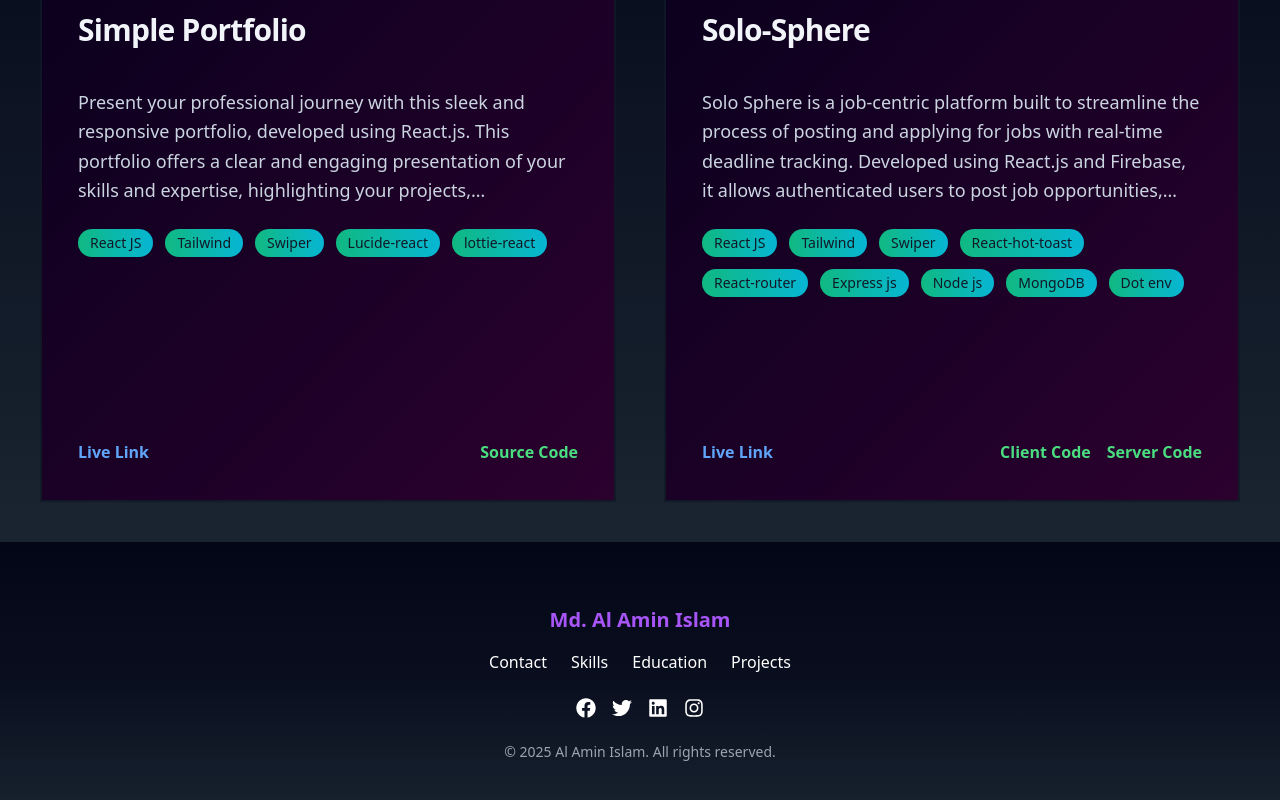
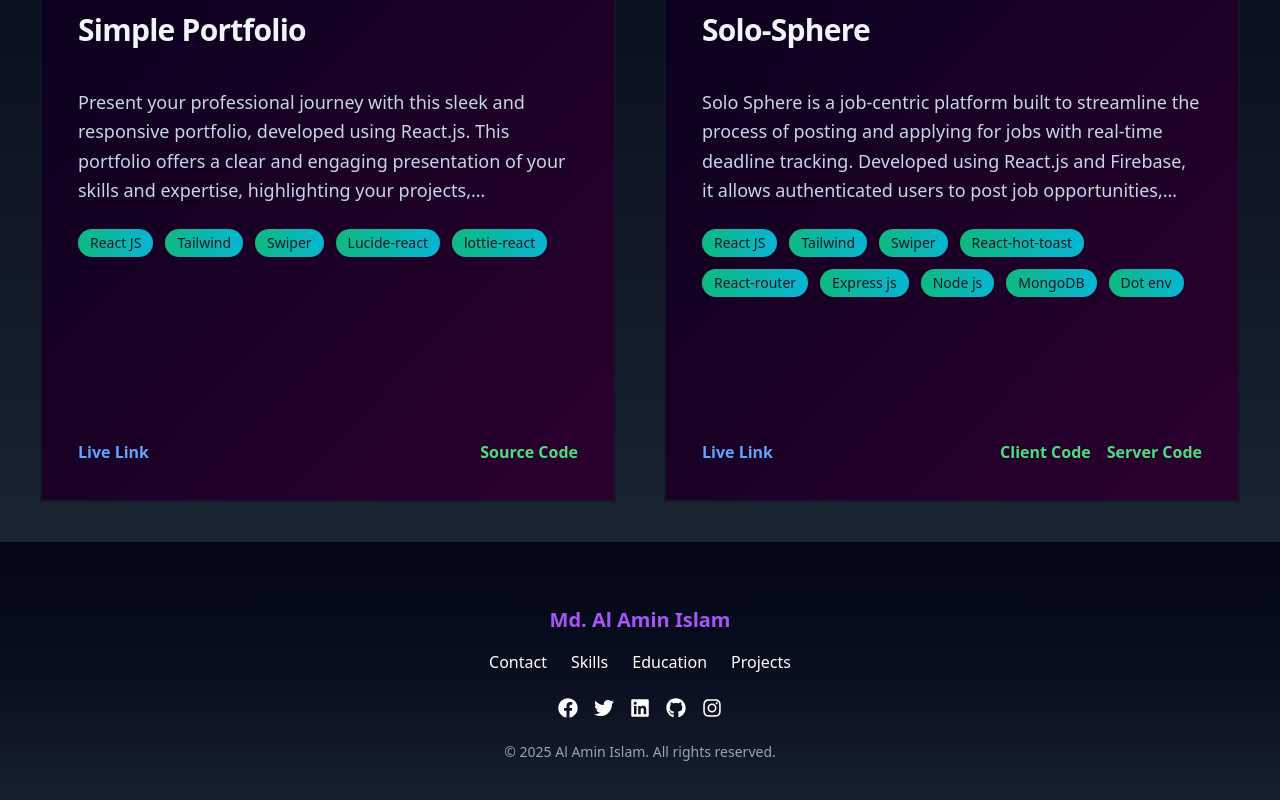
Before and after one commit to alaminjim/personal-protfolio, a React (Vite) app: page /projects in a window 1280 px wide. Shown: the part 533-1333 px from the top of the page. Built offline with nearby package versions, Linux system fonts and the light colour scheme.

Commit message:
added github link

```diff
--- a/src/components/Footer.jsx
+++ b/src/components/Footer.jsx
@@ -1,4 +1,10 @@
-import { FaFacebook, FaTwitter, FaLinkedin, FaInstagram } from "react-icons/fa";
+import {
+  FaFacebook,
+  FaTwitter,
+  FaLinkedin,
+  FaInstagram,
+  FaGithub,
+} from "react-icons/fa";
 import { Link } from "react-router-dom";
 
 const Footer = () => {
@@ -35,6 +41,10 @@ const Footer = () => {
               link: "https://www.linkedin.com/in/al-amin-islam-668a30377/",
             },
             {
+              icon: <FaGithub />,
+              link: "https://github.com/alaminjim",
+            },
+            {
               icon: <FaInstagram />,
               link: "https://www.instagram.com/alamin_zig/",
             },
```
